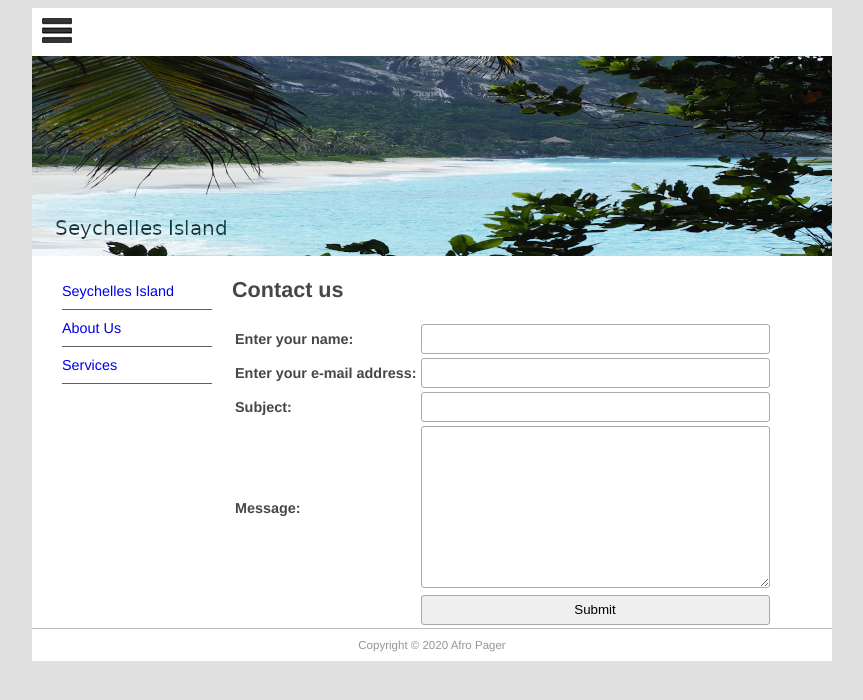
After one commit to AmoahDevLabs/Pager, a Django app: page /contact in a window 1280 px wide. The commit adds this page. Shown: the top 700 px of the page, without its empty margins (208-1071 px from the left). Run offline with Django 3.2, Linux system fonts and the light colour scheme; data comes from the database, SQL or seed files in the repository.

Commit message:
Partial commit

```diff
--- /dev/null
+++ b/pager/forms.py
@@ -0,0 +1,8 @@
+from django import forms
+
+
+class ContactForm(forms.Form):
+    name = forms.CharField(max_length=100, label='Enter your name')
+    email = forms.EmailField(required=False, label='Enter your e-mail address')
+    subject = forms.CharField(max_length=100)
+    message = forms.CharField(widget=forms.Textarea)
--- a/pager/urls.py
+++ b/pager/urls.py
@@ -5,5 +5,6 @@ from . import views
 urlpatterns = [
     # path('', views.index, name='home'),
     path('', views.index, {'page_name': ''}, name='home'),
+    path('contact', views.contact, name='contact'),
     path('<str:page_name>', views.index, name='index'),
 ]
--- a/pager/views.py
+++ b/pager/views.py
@@ -1,5 +1,7 @@
-from django.shortcuts import render, get_object_or_404
+from django.shortcuts import render, get_object_or_404, HttpResponse
+from django.http import HttpResponseRedirect
 from .models import Page
+from .forms import ContactForm
 
 
 def index(request, page_name):
@@ -13,3 +15,20 @@ def index(request, page_name):
     }
     # assert False
     return render(request, 'pager/page.html', context)
+
+
+def contact(request):
+    submitted = False
+    if request.method == 'POST':
+        form = ContactForm(request.POST)
+        if form.is_valid():
+            cd = form.cleaned_data
+            # assert False
+            return HttpResponseRedirect('/contact?submitted=True')
+    else:
+        form = ContactForm
+        if 'submitted' in request.GET:
+            submitted = True
+    context = {'form': form, 'page_list': Page.objects.all(),
+               'submitted': submitted}
+    return render(request, 'pager/contact.html', context)
--- a/static/css/main.css
+++ b/static/css/main.css
@@ -4,6 +4,7 @@
 	width: 800px;
 	height: auto;
 }
+
 #wrapper {
 	margin-top: 0px;
 	margin-left: auto;
@@ -11,6 +12,7 @@
 	background-color: #FFFFFF;
 	width: 800px;
 }
+
 body {
 	background-color: #E0E0E0;
 	/*background-color: lightskyblue;*/
@@ -19,6 +21,7 @@ body {
 	text-align: justify;
 	color: #474747;
 }
+
 #footer {
 	text-align: center;
 	font-size: 0.8em;
@@ -30,6 +33,7 @@ body {
 	clear: both;
 	color: #969696;
 }
+
 #nav li {
 	padding-top: 10px;
 	padding-bottom: 10px;
@@ -41,14 +45,17 @@ body {
 	list-style-position: inside;
 	margin-left: -10px;
 }
+
 #nav li a {
 	text-decoration: none;
 }
+
 #leftsidebar {
 	width: 180px;
 	height: 350px;
 	float: left;
 }
+
 #main {
 	width: 560px;
 	float: left;
@@ -56,6 +63,47 @@ body {
 	margin-right: 10px;
 	padding-right: 10px;
 }
+
 #logo {
 	padding: 10px;
 }
+
+
+/* Contact form styling */
+ul.errorlist {
+margin: 0;
+padding: 0;
+}
+
+.errorlist li {
+border: 1px solid red;
+color: red;
+background: rgba(255, 0, 0, 0.15);
+list-style-position: inside;
+display: block;
+font-size: 1.2em;
+margin: 0 0 3px;
+padding: 4px 5px;
+text-align: center;
+border-radius: 3px;
+}
+
+input, textarea {
+width: 100%;
+padding: 5px!important;
+-webkit-box-sizing: border-box;
+-moz-box-sizing: border-box;
+box-sizing: border-box;
+border-radius: 3px;
+border-style: solid;
+border-width: 1px;
+border-color: rgb(169,169,169)
+}
+
+input {
+height: 30px;
+}
+
+.success {
+
+}
--- /dev/null
+++ b/templates/pager/contact.html
@@ -0,0 +1,24 @@
+{% extends "pager/page.html" %}
+
+{% block title %}Contact Us{% endblock title %}
+
+{% block content %}
+    <h1>Contact us</h1>
+    {% if submitted %}
+        <p class="success">
+        Your message was submitted successfully. Thank
+        you.
+        </p>
+    {% else %}
+        <form action="" method="post" novalidate>
+        <table>
+            {{ form.as_table }}
+            {% csrf_token %}
+            <tr>
+            <td>&nbsp;</td>
+            <td><input type="submit" value="Submit"></td>
+            </tr>
+        </table>
+        </form>
+    {% endif %}
+{% endblock content %}
```
